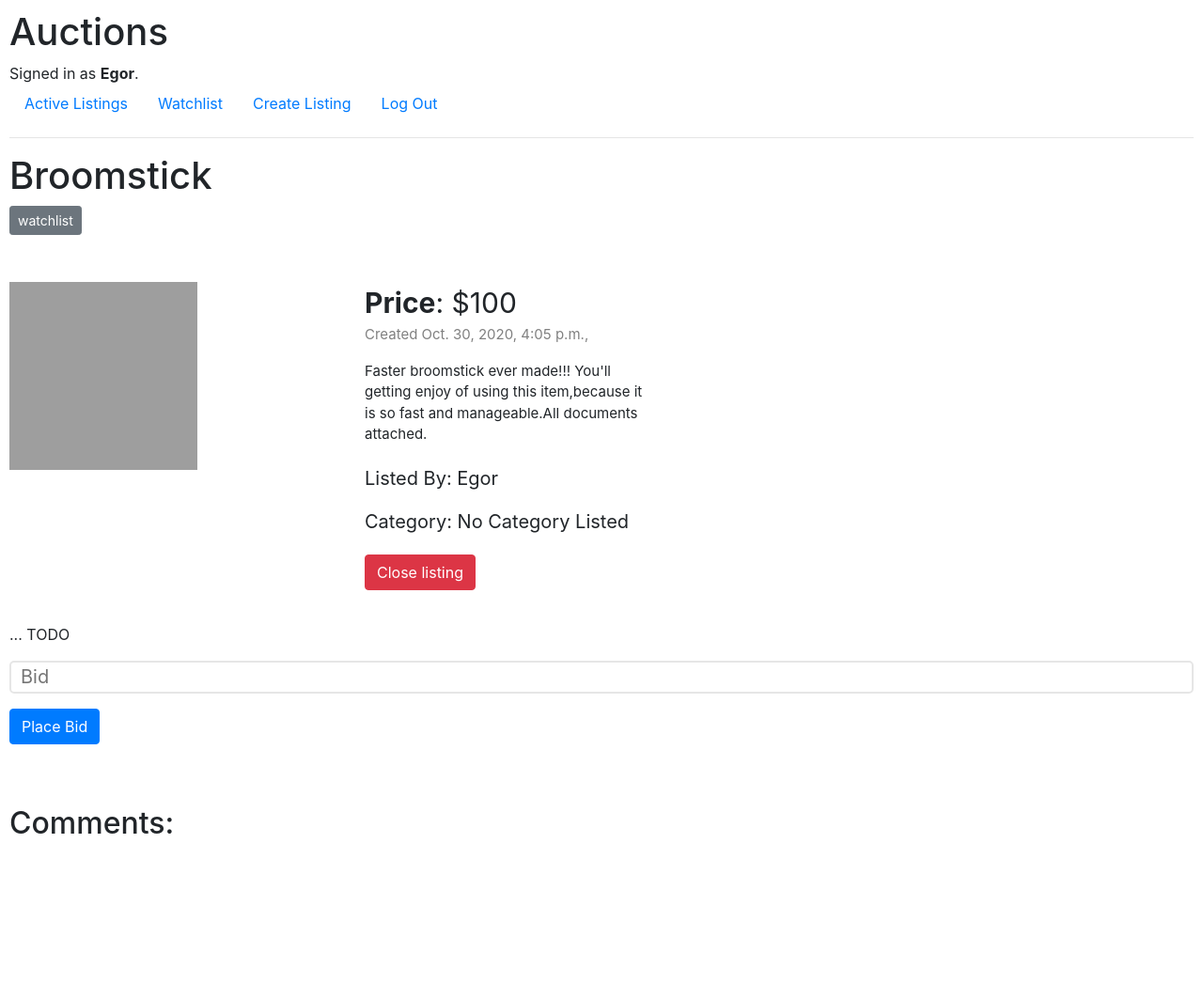
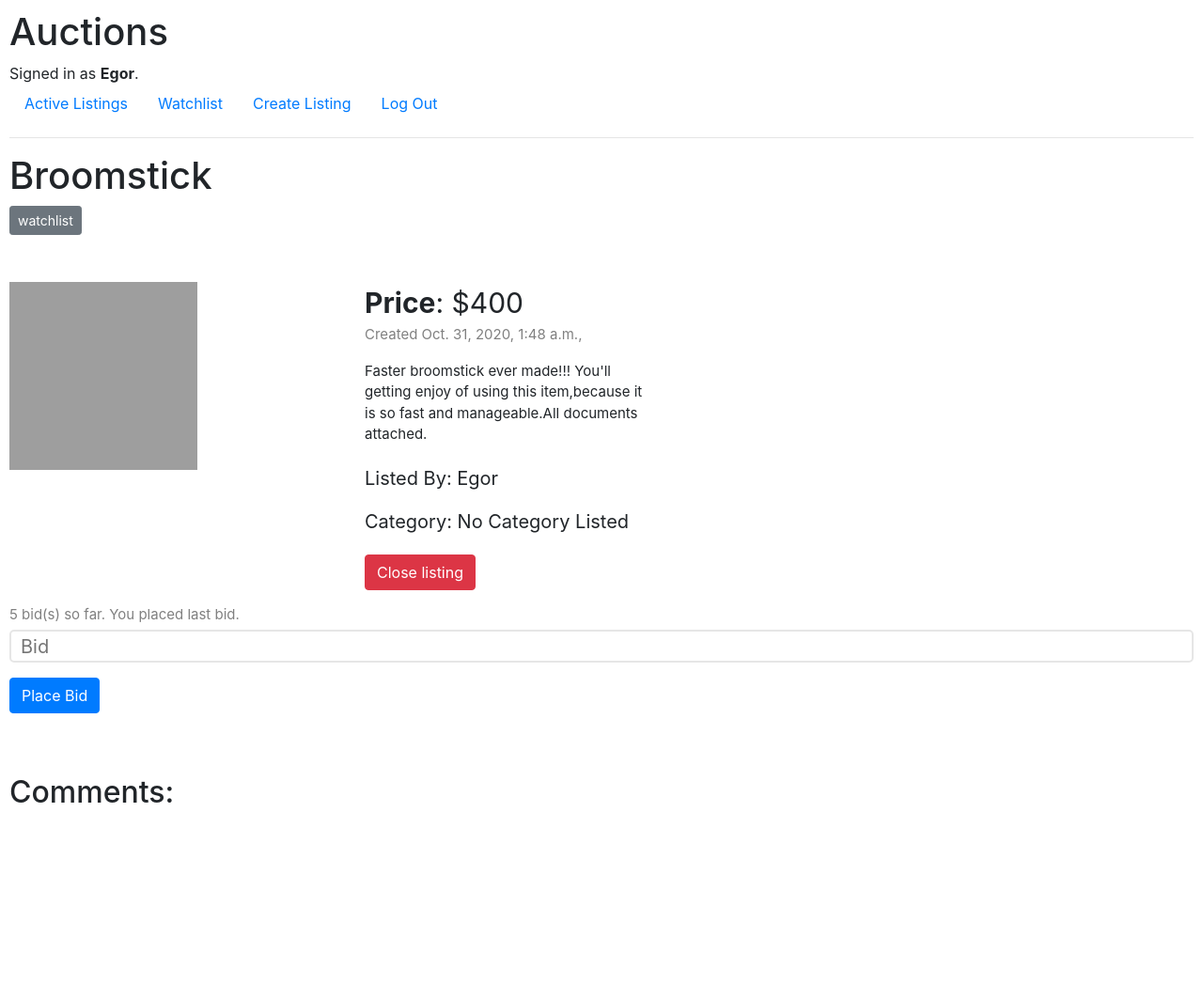
Before and after one commit to EgorEna/Commerse, a Django app: page /detail/7 in a window 1280 px wide. Shown: the top 1047 px of the page at 94% size. After the commit the page ends 854 px from the top, so only its background shows below. Run offline with Django 3.2, Linux system fonts and the light colour scheme; a user stored in the database is signed in; data comes from the database, SQL or seed files in the repository; some libraries are stand-ins or nearby versions; grey boxes are pictures that could not be loaded.

Commit message:
bid management finished

```diff
--- a/auctions/models.py
+++ b/auctions/models.py
@@ -10,14 +10,15 @@ class Listing(models.Model):
     title = models.CharField(max_length=64)
     image = models.URLField(blank=True)
     description = models.TextField()
-    bid = models.IntegerField()
+    price = models.IntegerField()
     date = models.DateTimeField(auto_now=True)
 
     def __str__(self):
         return f"{self.title}"
 
-class Bid():
-    pass
+class Bid(models.Model):
+    member = models.ForeignKey('User',on_delete=models.CASCADE,related_name='bids')
+    listing = models.ForeignKey('Listing',on_delete=models.CASCADE,related_name='bids')
 
-class Comment():
+class Comment(models.Model):
     content = models.ForeignKey('Listing',on_delete=models.CASCADE,related_name='commets')
--- a/auctions/static/auctions/styles.css
+++ b/auctions/static/auctions/styles.css
@@ -77,7 +77,6 @@ textarea {
 }
 
 form.bid {
-    margin-top: 20px;
     margin-bottom: 50px;
 }
 
@@ -102,3 +101,9 @@ section.comments {
 input.watchlist {
     margin-bottom: 50px;
 }
+
+.amout {
+    margin-bottom: 5px;
+    color: grey;
+    font-size: 15px;
+}
--- a/auctions/templates/auctions/detail.html
+++ b/auctions/templates/auctions/detail.html
@@ -22,7 +22,7 @@
         <img src={{listing.image}} alt="No image for this listing">
     </div>
     <div>
-        <span class="price"><strong>Price</strong>: ${{listing.bid}}</span>
+        <span class="price"><strong>Price</strong>: ${{listing.price}}</span>
         <p class="date">Created {{listing.date}},</p>
         <div class="description">
             {{listing.description}}
@@ -40,10 +40,20 @@
     </div>
 </div>
 
-<form class="bid">
+<p class="amout">
+    {% if bids %}
+        {{bids}} bid(s) so far. {{current_bid}} placed last bid.
+    {% else %}
+    No placed bids
+    {% endif %}
+</p>
+
+{% if error_bid %}
+<span class="error"> {{error_bid}}</span>
+{% endif %}
+<form class="bid" action="{% url 'bid' listing.id %}" method="POST">
     {% csrf_token %}
-    <p class="amout"> ... TODO</p>
-    <p> <input type="text" placeholder="Bid" class="bid"> </p>
+    <p><input type="number" name="bid" placeholder="Bid" class="bid" required></p>
     <input type="submit" class="btn btn-primary" value="Place Bid">
 </form>
 
--- a/auctions/templates/auctions/index.html
+++ b/auctions/templates/auctions/index.html
@@ -9,7 +9,7 @@
                 </div>
                 <div>
                     <p><strong>{{listing}}</strong></p>
-                    <strong>Price</strong>: ${{listing.bid}}
+                    <strong>Price</strong>: ${{listing.price}}
                     <p class="date">Created {{listing.date}},</p>
                     <div class="description">
                         {{listing.description}}
--- a/auctions/templates/auctions/watchlist.html
+++ b/auctions/templates/auctions/watchlist.html
@@ -12,7 +12,7 @@ Wathlist
             </div>
             <div>
                 <p><strong>{{listing}}</strong></p>
-                <strong>Price</strong>: ${{listing.bid}}
+                <strong>Price</strong>: ${{listing.price}}
                 <p class="date">Created {{listing.date}},</p>
                 <div class="description">
                     {{listing.description}}
--- a/auctions/urls.py
+++ b/auctions/urls.py
@@ -1,6 +1,12 @@
-from django.urls import path
+from django.urls import include,path
 
 from . import views
+
+watchlist_patterns = [
+    path("",views.watchlist,name='watchlist'),
+    path("add/<int:listing_id>",views.add,name='add'),
+    path("remove/<int:listing_id>",views.remove,name='remove')
+]
 
 urlpatterns = [
     path("", views.index, name="index"),
@@ -9,7 +15,6 @@ urlpatterns = [
     path("register", views.register, name="register"),
     path("create/",views.create,name="create"),
     path("detail/<int:listing_id>",views.detail,name='detail'),
-    path("watchlist/",views.watchlist,name='watchlist'),
-    path("add/<int:listing_id>",views.add,name='add'),
-    path("remove/<int:listing_id>",views.remove,name='remove')
+    path("bid/<int:listing_id>",views.bid,name='bid'),
+    path("watchlist/",include(watchlist_patterns)),
 ]
--- a/auctions/views.py
+++ b/auctions/views.py
@@ -1,12 +1,11 @@
 from django.contrib.auth import authenticate, login, logout
+from django.http import HttpResponse, HttpResponseRedirect
 from django.db import IntegrityError
-from django.http import HttpResponse, HttpResponseRedirect
 from django.shortcuts import render
 from django.urls import reverse
 from django import forms
+from datetime import *
 from .models import *
-from datetime import *
-import time
 
 class NewListingFor(forms.Form):
     title = forms.CharField()
@@ -79,7 +78,7 @@ def create(request):
                 title=request.POST['title'],
                 description=request.POST['description'],
                 image=request.POST['image'],
-                bid=request.POST['starting_bid']
+                price=request.POST['starting_bid']
             )
             new_listing.save()
             user.listings.add(new_listing)
@@ -93,17 +92,27 @@ def create(request):
         "form":NewListingFor()
     })
 
-def detail(request,listing_id):
+def detail(request,listing_id,dictionary={}):
     listing = Listing.objects.get(pk=listing_id)
+    current_bid = None
+    bids = listing.bids.all()
+    if bids:
+        current_bid = listing.bids.last()
     if request.user.is_authenticated:
         user = User.objects.get(pk=request.user.id)
+        default = {
+            'listing':listing,
+            'is_owner':listing.owner == user,
+            'bids': listing.bids.count(),
+            'current_bid':current_bid.member if current_bid.member.username != request.user.username else 'You',
+        }
+        res = {**default,**dictionary}
+        return render(request,"auctions/detail.html",res)
+    else:
         return render(request,"auctions/detail.html",{
             'listing':listing,
-            'is_owner':listing.owner == user,
+            'bids':listing.bids.count(),
         })
-    return render(request,"auctions/detail.html",{
-            'listing':listing,
-    })
 
 def watchlist(request):
     listings = request.user.watchlist.all()
@@ -113,24 +122,26 @@ def watchlist(request):
 
 def add(request,listing_id):
     listing = Listing.objects.get(pk=listing_id)
+    current_bid = None
+    bids = listing.bids.all()
+    if bids:
+        current_bid = listing.bids.last()
     if listing in request.user.watchlist.all():
-        return render(request,"auctions/detail.html",{
-        'listing':listing,
-        'is_owner':listing.owner == request.user,
-        'message': {
+        dictionary = {
+            'message': {
             'type':'error',
             'message':'Already added to watchlist',
+            }
         }
-    })
+        return detail(request,listing_id,dictionary=dictionary)
     request.user.watchlist.add(listing)
-    return render(request,"auctions/detail.html",{
-        'listing':listing,
-        'is_owner':listing.owner == request.user,
-        'message': {
+    dictionary = {
+           'message': {
             'type':'succes',
             'message': 'Succesfully added',
         }
-    })
+    }
+    return detail(request,listing_id,dictionary=dictionary)
 
 def remove(request,listing_id):
     if request.user.is_authenticated:
@@ -138,4 +149,22 @@ def remove(request,listing_id):
         request.user.watchlist.remove(listing)
         return HttpResponseRedirect(reverse("watchlist"))
     else:
-        raise Http404("You're not is_authenticated for such action")
+        raise Http404("You're not authenticated for such action")
+
+def bid(request,listing_id):
+    if request.method == 'POST':
+        listing = Listing.objects.get(pk=listing_id)
+        price = listing.price
+        if int(request.POST['bid']) > price:
+            new_bid = Bid(member=request.user,listing=listing)
+            new_bid.save()
+            listing.price = request.POST['bid']
+            listing.save()
+            return HttpResponseRedirect(reverse('detail',args=(listing_id,)))
+        else:
+            dictionary = {
+                'error_bid':'Your bid is smaller than current',
+            }
+            return detail(request,listing_id,dictionary=dictionary)
+    else:
+        raise Http404("You're not authenticated for such action")
```
Also changed, not shown: db.sqlite3.
